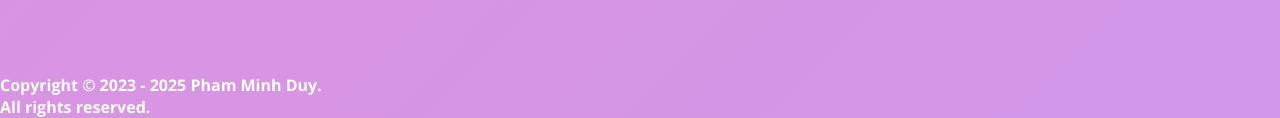
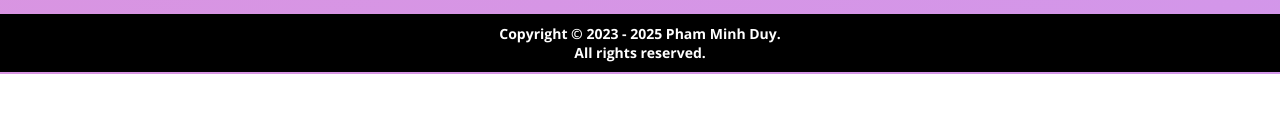
Before and after one commit to pmd1405/pmd1405.github.io, a website: page index.html in a window 1280 px wide. Shown: the part 726-844 px from the top of the page. After the commit the page ends 800 px from the top, so only its background shows below. Drawn offline with nearby package versions, Linux system fonts and the light colour scheme.

Commit message:
Update light-style.css

```diff
--- a/light-style.css
+++ b/light-style.css
@@ -26,11 +26,19 @@ a {
 }
 
 .wrap {
-    min-height: 100vh;
+    min-height: 92.5vh;
     display: flex;
     align-items: center;
     justify-content: center;
     padding: 20px;
+}
+
+footer {
+    text-align: center;
+    color: white;
+    background-color: #000;
+    padding: 10px 0;
+    font-size: 14px;
 }
 
 .profile {
```
